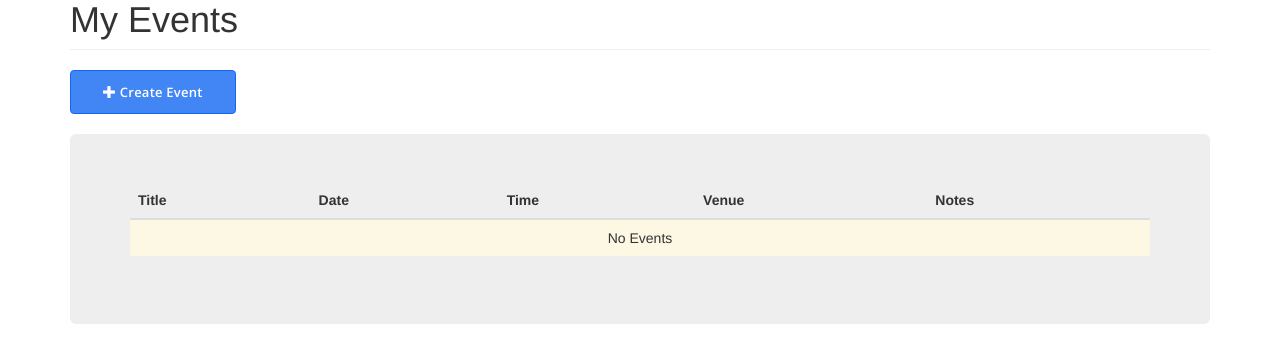
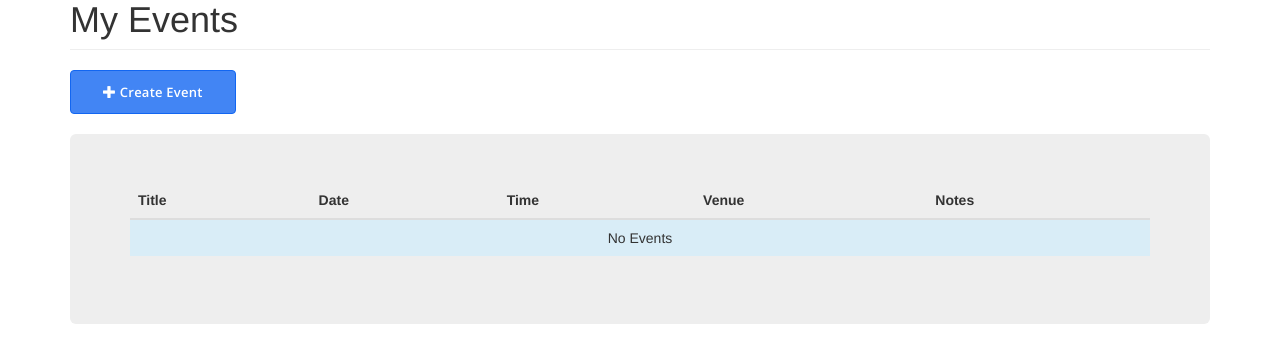
Before and after one commit to aakashvardhan/byte-project, a Django app: page /dashboard/myevents/ in a window 1280 px wide. Shown: the part 122-485 px from the top of the page. Run offline with Django 3.2, Linux system fonts and the light colour scheme; the visitor is signed in with stand-in values (Sample User, id 1); data that the repository does not hold is empty; some libraries are stand-ins or nearby versions.

Commit message:
Final Version

```diff
--- a/events/templates/events/event_list.html
+++ b/events/templates/events/event_list.html
@@ -44,7 +44,7 @@
         </tr>
       {% empty %}
         <tr>
-          <td colspan="7" class="text-center bg-warning">No Events</td>
+          <td colspan="7" class="text-center bg-info">No Events</td>
         </tr>
       {% endfor %}
     </tbody>
```
